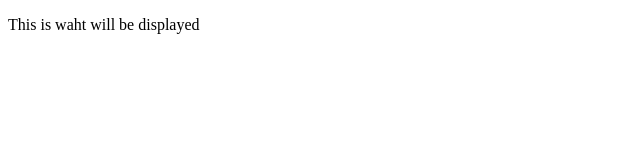
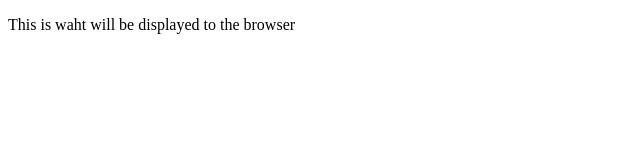
Before and after one commit to anwar254/cohort-12_project, a plain HTML site: page index.html in a window 1280 px wide. Shown: the whole page, without its empty margins (0-640 px from the left). Drawn offline with Linux system fonts and the light colour scheme.

Commit message:
added a display text

```diff
--- a/index.html
+++ b/index.html
@@ -6,6 +6,6 @@
     <title>Document</title>
 </head>
 <body>
-    <p>This is waht will be displayed</p>
+    <p>This is waht will be displayed to the browser</p>
 </body>
 </html>
```
